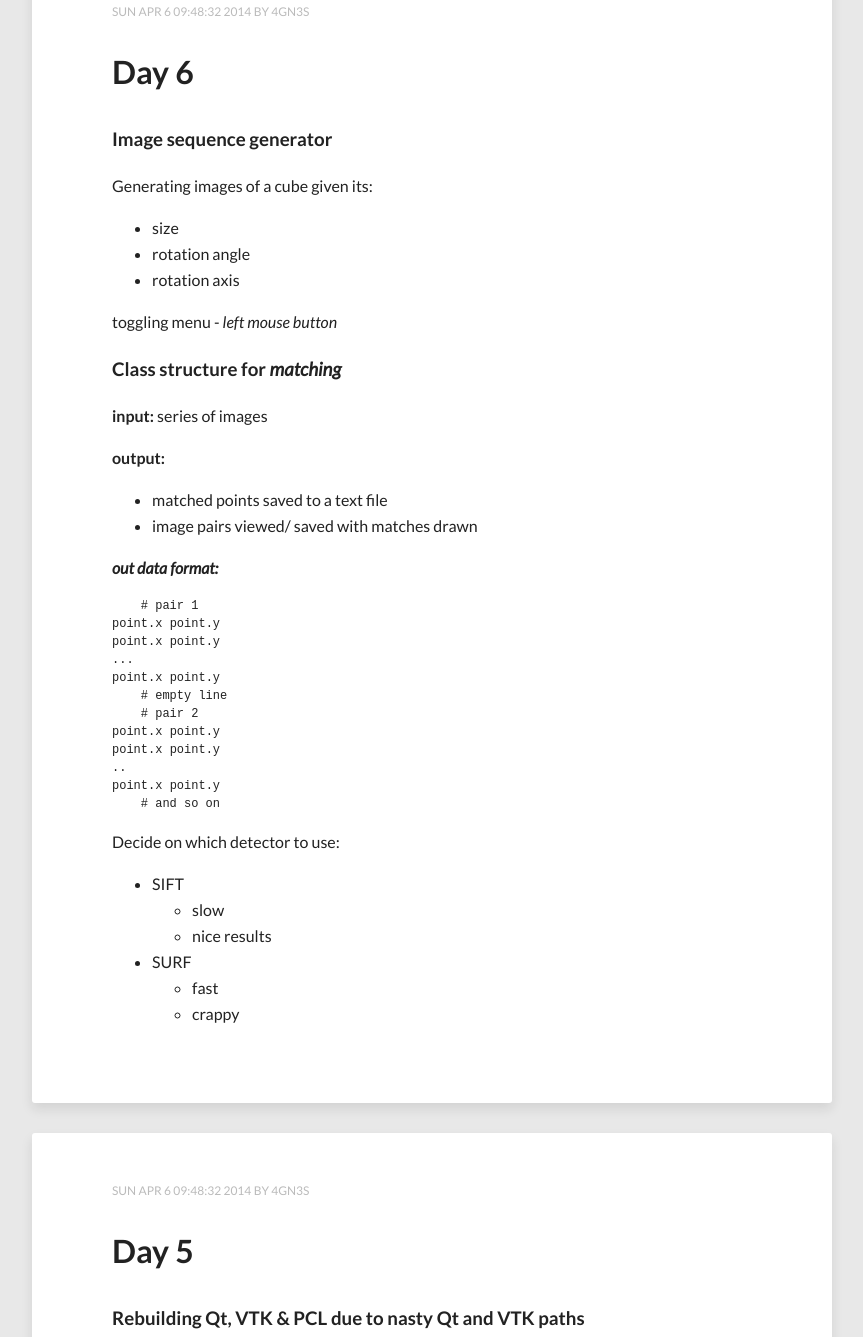
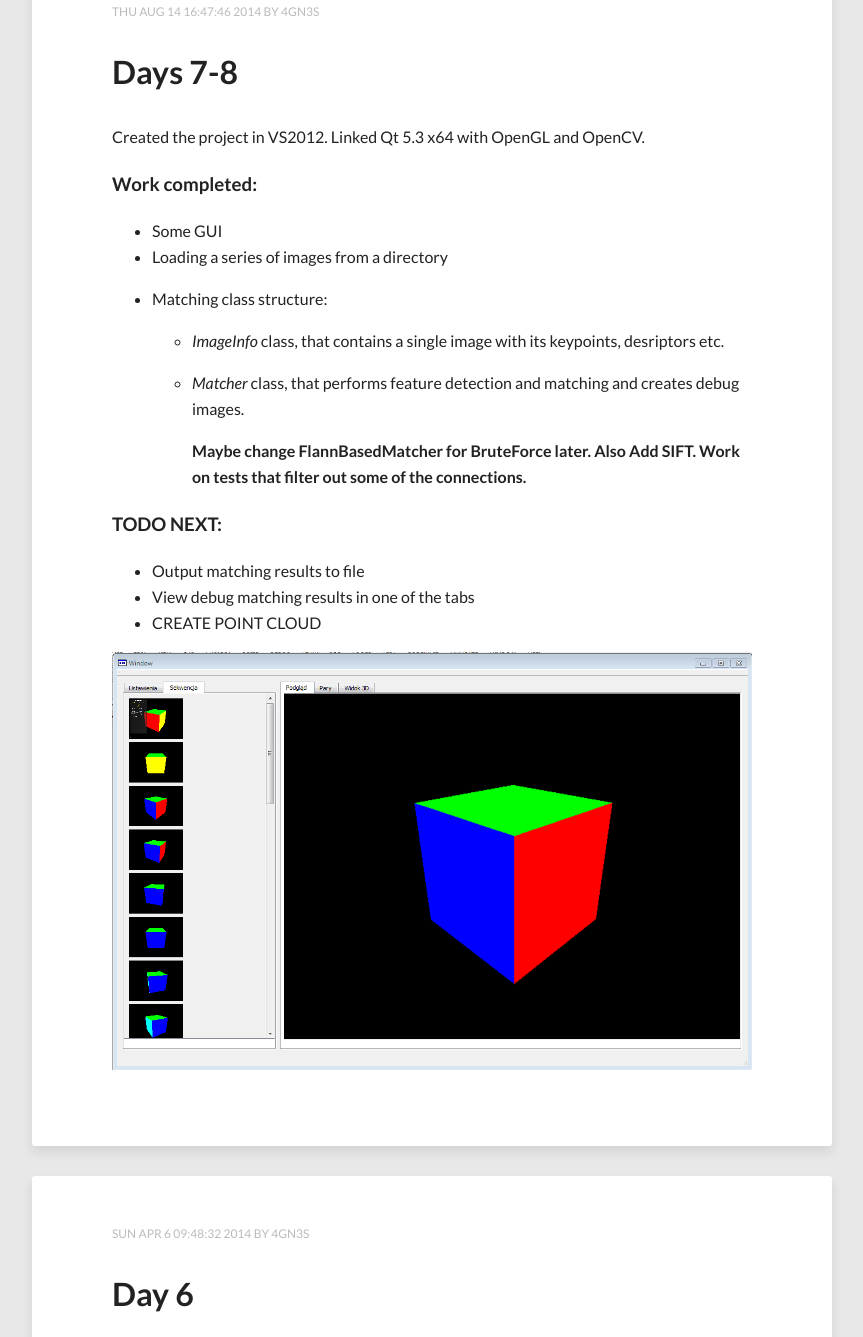
Before and after one commit to 4gn3s/MDer, a plain HTML site: page index.html in a window 1280 px wide. Shown: the part 496-1833 px from the top of the page, without its empty margins (208-1071 px from the left). Drawn offline with nearby package versions, Linux system fonts and the light colour scheme.

Commit message:
days 7 8

```diff
--- a/index.html
+++ b/index.html
@@ -51,9 +51,70 @@
 
     <article class="hentry">
         <header>
-    <div class="entry-meta"><span class="entry-date date published
-            updated"><time datetime="Sun Apr  6 09:48:32 2014"><a href="http://4gn3s.github.io/MDer/">Sun Apr  6 09:48:32 2014</a></time></span>
-        <span class="author vcard"><span class="fn"><a href="http://4gn3s.github.io/MDer/about.html" title="About 4gn3s">4gn3s</a></span></span></div><!-- /.entry-meta -->
+            <div class="entry-meta">
+                <span class="entry-date date published updated">
+                    <time datetime="Thu Aug 14 16:47:46 2014">
+                    <a href="http://4gn3s.github.io/MDer/">Thu Aug 14 16:47:46 2014</a>
+                    </time>
+                </span>
+                <span class="author vcard">
+                    <span class="fn">
+                        <a href="http://4gn3s.github.io/MDer/about.html" title="About 4gn3s">4gn3s</a>
+                    </span>
+                </span>
+            </div><!-- /.entry-meta -->
+        </header>
+        <div class="entry-content">
+            <h1 id="title">Days 7-8</h1>
+
+
+<p>Created the project in VS2012. Linked Qt 5.3 x64 with OpenGL and OpenCV.</p>
+
+<h3>Work completed:</h3>
+
+<ul>
+<li>Some GUI</li>
+<li>Loading a series of images from a directory</li>
+<li><p>Matching class structure:</p>
+
+<ul>
+<li><em>ImageInfo</em> class, that contains a single image with its keypoints,
+desriptors etc.</li>
+<li><p><em>Matcher</em> class, that performs feature detection and matching and
+creates debug images.</p>
+
+<p><strong>Maybe change FlannBasedMatcher for BruteForce later. Also Add SIFT.
+Work on tests that filter out some of the connections.</strong></p></li>
+</ul></li>
+</ul>
+
+<h3>TODO NEXT:</h3>
+
+<ul>
+<li>Output matching results to file</li>
+<li>View debug matching results in one of the tabs</li>
+<li>CREATE POINT CLOUD</li>
+</ul>
+
+<p><img src="assets/images/day78.png" alt="screen" /></p>
+
+        </div><!-- /.entry-content -->
+    </article><!-- /.hentry -->
+
+    <article class="hentry">
+        <header>
+            <div class="entry-meta">
+                <span class="entry-date date published updated">
+                    <time datetime="Sun Apr  6 09:48:32 2014">
+                    <a href="http://4gn3s.github.io/MDer/">Sun Apr  6 09:48:32 2014</a>
+                    </time>
+                </span>
+                <span class="author vcard">
+                    <span class="fn">
+                        <a href="http://4gn3s.github.io/MDer/about.html" title="About 4gn3s">4gn3s</a>
+                    </span>
+                </span>
+            </div><!-- /.entry-meta -->
         </header>
         <div class="entry-content">
             <h1 id="title">Day 6</h1>
@@ -118,9 +179,18 @@
 
     <article class="hentry">
         <header>
-    <div class="entry-meta"><span class="entry-date date published
-            updated"><time datetime="Sun Apr  6 09:48:32 2014"><a href="http://4gn3s.github.io/MDer/">Sun Apr  6 09:48:32 2014</a></time></span>
-        <span class="author vcard"><span class="fn"><a href="http://4gn3s.github.io/MDer/about.html" title="About 4gn3s">4gn3s</a></span></span></div><!-- /.entry-meta -->
+            <div class="entry-meta">
+                <span class="entry-date date published updated">
+                    <time datetime="Sun Apr  6 09:48:32 2014">
+                    <a href="http://4gn3s.github.io/MDer/">Sun Apr  6 09:48:32 2014</a>
+                    </time>
+                </span>
+                <span class="author vcard">
+                    <span class="fn">
+                        <a href="http://4gn3s.github.io/MDer/about.html" title="About 4gn3s">4gn3s</a>
+                    </span>
+                </span>
+            </div><!-- /.entry-meta -->
         </header>
         <div class="entry-content">
             <h1 id="title">Day 5</h1>
@@ -153,9 +223,18 @@
 
     <article class="hentry">
         <header>
-    <div class="entry-meta"><span class="entry-date date published
-            updated"><time datetime="Sun Apr  6 09:48:32 2014"><a href="http://4gn3s.github.io/MDer/">Sun Apr  6 09:48:32 2014</a></time></span>
-        <span class="author vcard"><span class="fn"><a href="http://4gn3s.github.io/MDer/about.html" title="About 4gn3s">4gn3s</a></span></span></div><!-- /.entry-meta -->
+            <div class="entry-meta">
+                <span class="entry-date date published updated">
+                    <time datetime="Sun Apr  6 09:48:32 2014">
+                    <a href="http://4gn3s.github.io/MDer/">Sun Apr  6 09:48:32 2014</a>
+                    </time>
+                </span>
+                <span class="author vcard">
+                    <span class="fn">
+                        <a href="http://4gn3s.github.io/MDer/about.html" title="About 4gn3s">4gn3s</a>
+                    </span>
+                </span>
+            </div><!-- /.entry-meta -->
         </header>
         <div class="entry-content">
             <h1 id="title">Day 4 PCL build</h1>
@@ -177,9 +256,18 @@
 
     <article class="hentry">
         <header>
-    <div class="entry-meta"><span class="entry-date date published
-            updated"><time datetime="Sun Apr  6 09:48:32 2014"><a href="http://4gn3s.github.io/MDer/">Sun Apr  6 09:48:32 2014</a></time></span>
-        <span class="author vcard"><span class="fn"><a href="http://4gn3s.github.io/MDer/about.html" title="About 4gn3s">4gn3s</a></span></span></div><!-- /.entry-meta -->
+            <div class="entry-meta">
+                <span class="entry-date date published updated">
+                    <time datetime="Sun Apr  6 09:48:32 2014">
+                    <a href="http://4gn3s.github.io/MDer/">Sun Apr  6 09:48:32 2014</a>
+                    </time>
+                </span>
+                <span class="author vcard">
+                    <span class="fn">
+                        <a href="http://4gn3s.github.io/MDer/about.html" title="About 4gn3s">4gn3s</a>
+                    </span>
+                </span>
+            </div><!-- /.entry-meta -->
         </header>
         <div class="entry-content">
             <h1 id="title">Day 3</h1>
@@ -240,9 +328,18 @@ BUILD_SHARED_LIBS
 
     <article class="hentry">
         <header>
-    <div class="entry-meta"><span class="entry-date date published
-            updated"><time datetime="Sun Apr  6 09:48:32 2014"><a href="http://4gn3s.github.io/MDer/">Sun Apr  6 09:48:32 2014</a></time></span>
-        <span class="author vcard"><span class="fn"><a href="http://4gn3s.github.io/MDer/about.html" title="About 4gn3s">4gn3s</a></span></span></div><!-- /.entry-meta -->
+            <div class="entry-meta">
+                <span class="entry-date date published updated">
+                    <time datetime="Sun Apr  6 09:48:32 2014">
+                    <a href="http://4gn3s.github.io/MDer/">Sun Apr  6 09:48:32 2014</a>
+                    </time>
+                </span>
+                <span class="author vcard">
+                    <span class="fn">
+                        <a href="http://4gn3s.github.io/MDer/about.html" title="About 4gn3s">4gn3s</a>
+                    </span>
+                </span>
+            </div><!-- /.entry-meta -->
         </header>
         <div class="entry-content">
             <h1 id="title">Day 2</h1>
@@ -296,9 +393,18 @@ So again I will have to download the sources and build VTK...</p>
 
     <article class="hentry">
         <header>
-    <div class="entry-meta"><span class="entry-date date published
-            updated"><time datetime="Sun Apr  6 09:48:32 2014"><a href="http://4gn3s.github.io/MDer/">Sun Apr  6 09:48:32 2014</a></time></span>
-        <span class="author vcard"><span class="fn"><a href="http://4gn3s.github.io/MDer/about.html" title="About 4gn3s">4gn3s</a></span></span></div><!-- /.entry-meta -->
+            <div class="entry-meta">
+                <span class="entry-date date published updated">
+                    <time datetime="Sun Apr  6 09:48:32 2014">
+                    <a href="http://4gn3s.github.io/MDer/">Sun Apr  6 09:48:32 2014</a>
+                    </time>
+                </span>
+                <span class="author vcard">
+                    <span class="fn">
+                        <a href="http://4gn3s.github.io/MDer/about.html" title="About 4gn3s">4gn3s</a>
+                    </span>
+                </span>
+            </div><!-- /.entry-meta -->
         </header>
         <div class="entry-content">
             <h1 id="title">Day 1</h1>
@@ -332,9 +438,18 @@ installing in <em>C:\Program Files\VTK 6.1.0</em></li>
 
     <article class="hentry">
         <header>
-    <div class="entry-meta"><span class="entry-date date published
-            updated"><time datetime="Sun Apr  6 09:48:32 2014"><a href="http://4gn3s.github.io/MDer/">Sun Apr  6 09:48:32 2014</a></time></span>
-        <span class="author vcard"><span class="fn"><a href="http://4gn3s.github.io/MDer/about.html" title="About 4gn3s">4gn3s</a></span></span></div><!-- /.entry-meta -->
+            <div class="entry-meta">
+                <span class="entry-date date published updated">
+                    <time datetime="Sun Apr  6 09:48:32 2014">
+                    <a href="http://4gn3s.github.io/MDer/">Sun Apr  6 09:48:32 2014</a>
+                    </time>
+                </span>
+                <span class="author vcard">
+                    <span class="fn">
+                        <a href="http://4gn3s.github.io/MDer/about.html" title="About 4gn3s">4gn3s</a>
+                    </span>
+                </span>
+            </div><!-- /.entry-meta -->
         </header>
         <div class="entry-content">
             <h1 id="title">Day 0</h1>
```
Also changed, not shown: assets/images/day78.PNG (added). Lines whose indentation alone changed are shown as unchanged.
